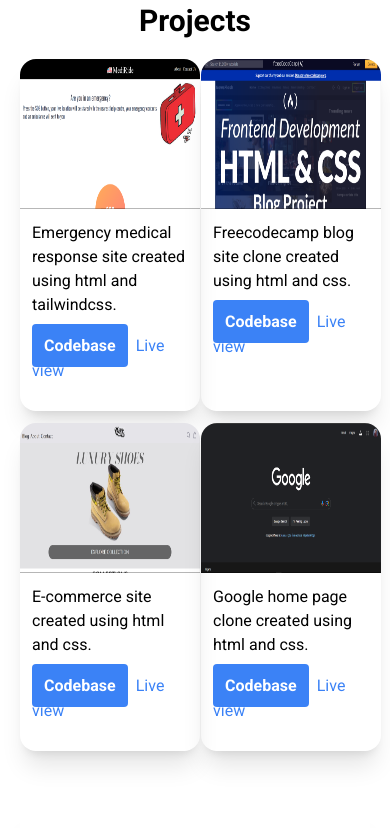
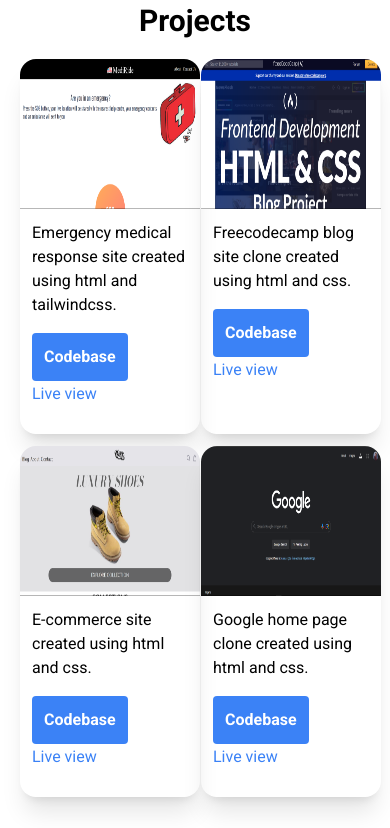
Before and after one commit to JOHANJAY/week_5_final_task_Joseph, a plain HTML site: page index.html in a window 390 px wide. Shown: the part 2579-3407 px from the top of the page. Drawn offline with nearby package versions, Linux system fonts and the light colour scheme; a web font is replaced by a local one.

Commit message:
minor tweaks

```diff
--- a/index.html
+++ b/index.html
@@ -38,7 +38,7 @@
         </div>
       </nav>
     </header>
-    <main class="w-full">
+    <main class="w-full flex flex-col justify-center">
       <section
         class="relative flex justify-center items-center w-full h-[80vh] lg:h-[50vh] xl:h-[600px]"
       >
@@ -152,7 +152,7 @@
           </p>
         </div>
       </section>
-      <section class="my-10 px-5">
+      <section class="my-10 px-5 w-full flex flex-col justify-center">
         <h2
           id="projects"
           class="font-[Roboto] font-bold text-3xl text-center pb-5"
@@ -173,14 +173,16 @@
                 Emergency medical response site created using html and
                 tailwindcss.
               </p>
+              <div class="">
                 <a
-                class="font-[Roboto] font-bold p-3 mt-10 mr-1 bg-blue-500 text-white md:text-xl rounded"
+                  class="block md:inline w-24 font-[Roboto] font-bold p-3  mr-1 bg-blue-500 text-white md:text-xl rounded"
                   href="https://github.com/JOHANJAY/MediRide_Joseph.git"
                   >Codebase</a
                 >
                 <a class="text-blue-500 font-[Roboto] md:text-xl" href=""
                   >Live view</a
                 >
+              </div>
             </div>
           </div>
           <div class="w-[180px] md:w-80 lg:w-5/6 pb-4 rounded-2xl shadow-xl">
@@ -194,7 +196,7 @@
                 Freecodecamp blog site clone created using html and css.
               </p>
               <a
-                class="font-[Roboto] font-bold p-3 mt-10 mr-1 bg-blue-500 text-white md:text-xl rounded"
+                class="block md:inline w-24  font-[Roboto] font-bold p-3 mr-1 bg-blue-500 text-white md:text-xl rounded"
                 href="https://github.com/JOHANJAY/week_3_final_task_Joseph.git"
                 >Codebase</a
               >
@@ -214,7 +216,7 @@
                 E-commerce site created using html and css.
               </p>
               <a
-                class="font-[Roboto] font-bold p-3 mt-10 mr-1 bg-blue-500 text-white md:text-xl rounded"
+                class="block md:inline w-24  font-[Roboto] font-bold p-3 mr-1 bg-blue-500 text-white md:text-xl rounded"
                 href="https://github.com/JOHANJAY/week_4_final_task_Joseph.git"
                 >Codebase</a
               >
@@ -234,7 +236,7 @@
                 Google home page clone created using html and css.
               </p>
               <a
-                class="font-[Roboto] font-bold p-3 mt-10 mr-1 bg-blue-500 text-white md:text-xl rounded"
+                class="block md:inline w-24  font-[Roboto] font-bold p-3 mr-1 bg-blue-500 text-white md:text-xl rounded"
                 href="https://github.com/JOHANJAY/week_2_final_task_Joseph.git"
                 >Codebase</a
               >
@@ -331,7 +333,7 @@
               >
             </div>
           </div>
-          <div class="flex items-center md:justify-center gap-2 pt-6">
+          <div class="flex items-center gap-2 pt-6">
             <a
               href=" https://x.com/JOHAN_THE_13th?t=FJPLIpr8BXCmETvvmW3KUg&s=08"
             >
```
Lines whose indentation alone changed are shown as unchanged.
